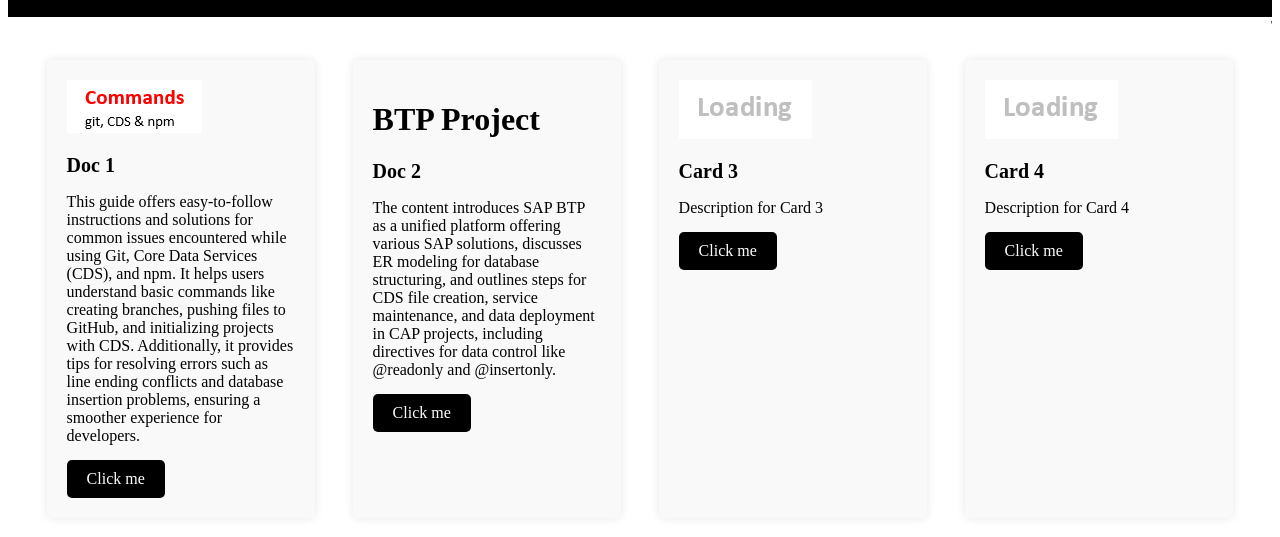
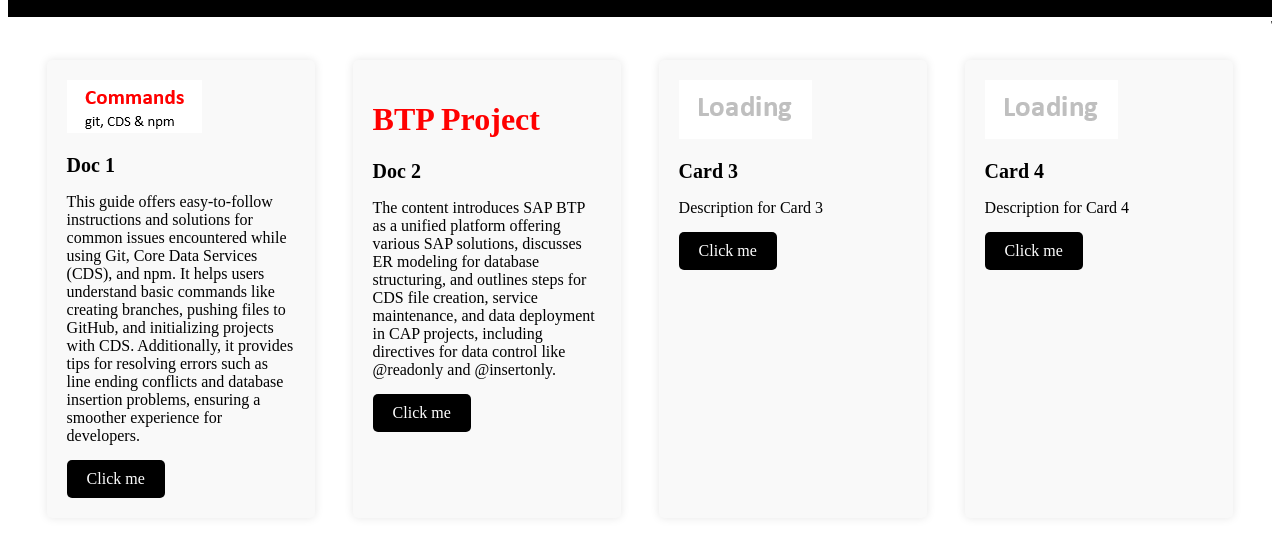
Before and after one commit to SAPviswa/Doc, a plain HTML site: page index.html in a window 1280 px wide. Shown: the part 83-620 px from the top of the page. Drawn offline with Linux system fonts and the light colour scheme.

Commit message:
Update index.html

```diff
--- a/index.html
+++ b/index.html
@@ -34,7 +34,7 @@
         <!-- Card 2 -->
         <div class="card">
 <!--             <img src="images\loading.png" class="card-img-top" alt="BPT Document"> -->
-            <h1>BTP Project</h1>
+            <h1 style="color:red;">BTP Project</h1>
             <h2>Doc 2</h2>
             <p>The content introduces SAP BTP as a unified platform offering various SAP solutions, discusses ER modeling for database structuring,
                 and outlines steps for CDS file creation, service maintenance,
```
